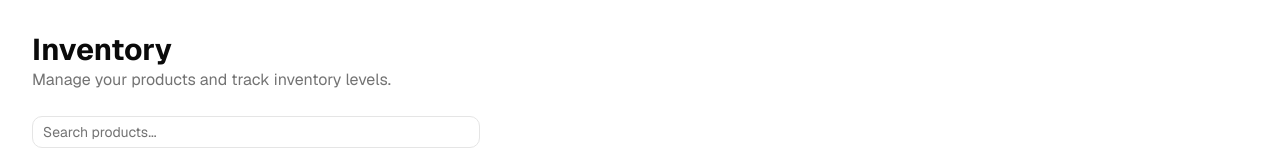
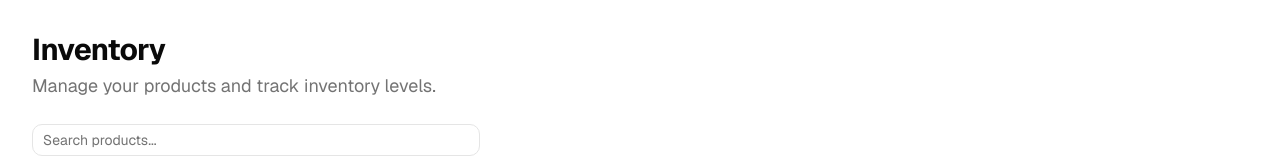
Before and after one commit to Fedir-M/inventory-management-app, a Next.js app: page /inventory in a window 1280 px wide. Shown: the top 160 px of the page. Built offline with nearby package versions, Linux system fonts and the light colour scheme; no server answers; the database is empty.

Commit message:
created PageHeader

```diff
--- a/app/inventory/page.tsx
+++ b/app/inventory/page.tsx
@@ -1,3 +1,4 @@
+import { PageHeader } from '@/components/ui/page-header';
 import { InventoryWidget } from '@/components/widgets/inventory-widget';
 import { db } from '@/db';
 import { product } from '@/db/schema';
@@ -8,12 +9,10 @@ export default async function InventoryPage() {
 
   return (
     <div className="p-8 space-y-6">
-      <div>
-        <h1 className="text-3xl font-bold">Inventory</h1>
-        <p className="text-muted-foreground">
-          Manage your products and track inventory levels.
-        </p>
-      </div>
+      <PageHeader
+        title="Inventory"
+        description="Manage your products and track inventory levels."
+      />
 
       <InventoryWidget initialProducts={products} />
     </div>
--- /dev/null
+++ b/components/ui/page-header.tsx
@@ -0,0 +1,44 @@
+'use client';
+
+import * as React from 'react';
+import { cn } from '@/lib/utils';
+
+type HeaderVariant = 'h1' | 'h2' | 'h3';
+
+interface IPageHeaderProps {
+  title: string;
+  description?: string;
+  className?: string;
+  variant?: HeaderVariant;
+}
+
+const variants: Record<HeaderVariant, string> = {
+  h1: 'text-3xl font-bold tracking-tight',
+  h2: 'text-2xl font-semibold tracking-tight',
+  h3: 'text-xl font-medium',
+};
+
+export function PageHeader({
+  title,
+  description,
+  className,
+  variant = 'h1',
+}: IPageHeaderProps) {
+  const HeadingTag = variant;
+
+  return (
+    <div className={cn('mb-6', className)}>
+      <HeadingTag className={variants[variant]}>{title}</HeadingTag>
+      {description && (
+        <p
+          className={cn(
+            'text-muted-foreground mt-1',
+            variant === 'h1' ? 'text-lg' : 'text-base',
+          )}
+        >
+          {description}
+        </p>
+      )}
+    </div>
+  );
+}
```
